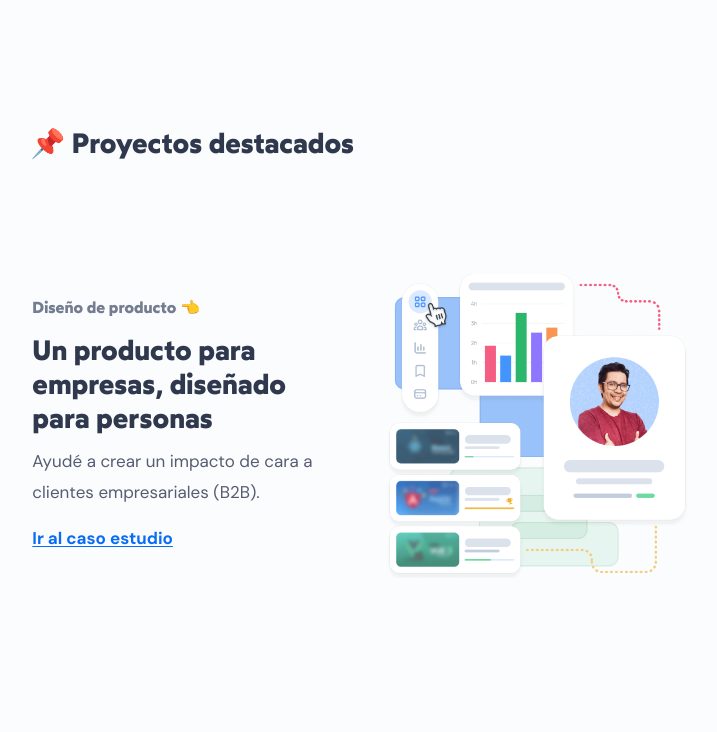
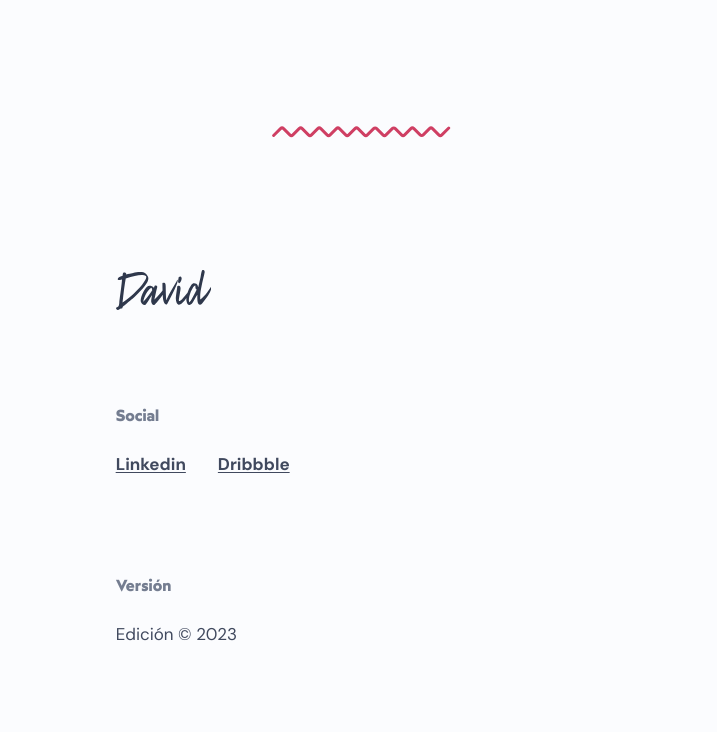
Before and after one commit to davidrivadeneyra/agrosol, a Next.js app: page / in a window 1280 px wide. Shown: the part 860-1592 px from the top of the page, without its empty margins (279-996 px from the left). Built offline with nearby package versions, Linux system fonts and the light colour scheme.

Commit message:
ahora si

```diff
--- a/app/page.js
+++ b/app/page.js
@@ -29,7 +29,7 @@ export default function Home() {
 				</main>
 				<Divider className='divider-red'></Divider>
 
-				<section className='section-block mb-0 pb-16 desktop:pb-12'>
+				{/* <section className='section-block mb-0 pb-16 desktop:pb-12'>
 					<h2 className='heading-big text-gray-900 desktop:mb-0'>
 						📌 Proyectos destacados
 					</h2>
@@ -106,7 +106,7 @@ export default function Home() {
 						</div>
 						<img src='/assets/img/recursosdev-tiny.png' alt='' />
 					</div>
-				</section>
+				</section> */}
 			</div>
 			<Divider className='divider-red'></Divider>
 			<Footer></Footer>
```
